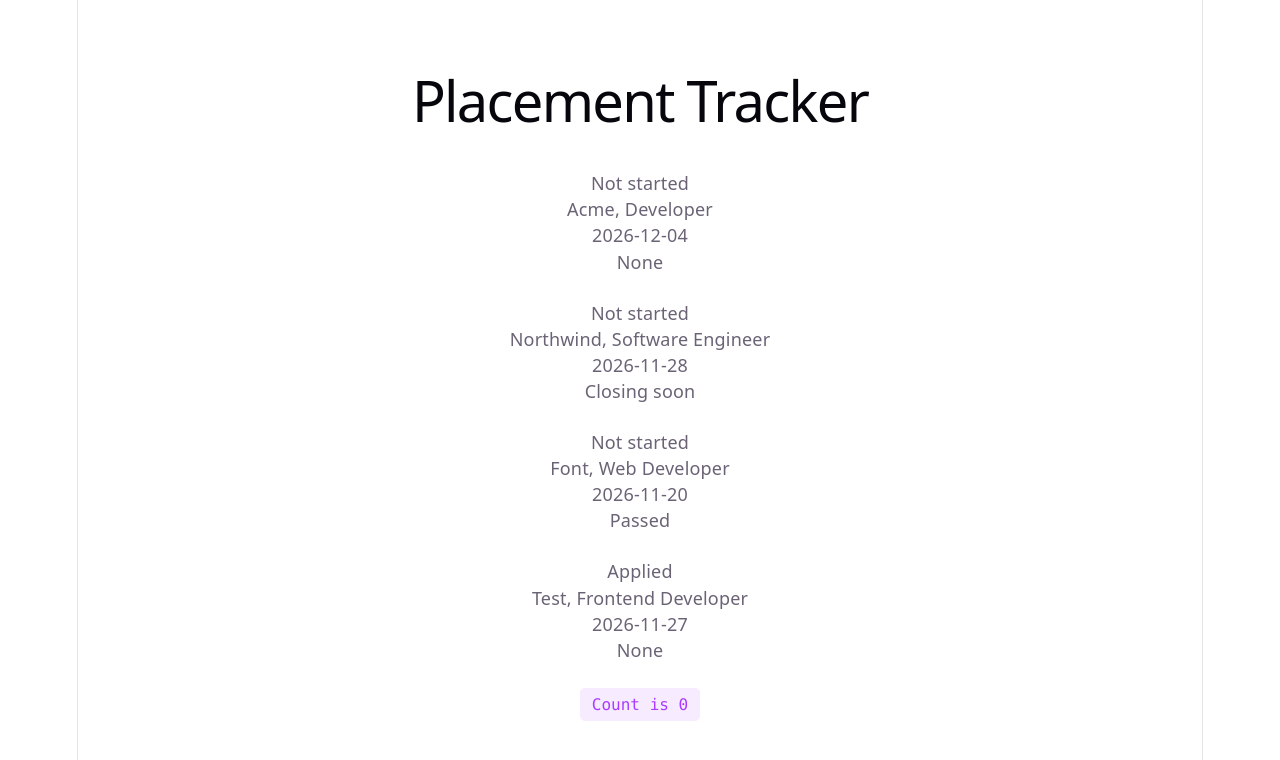
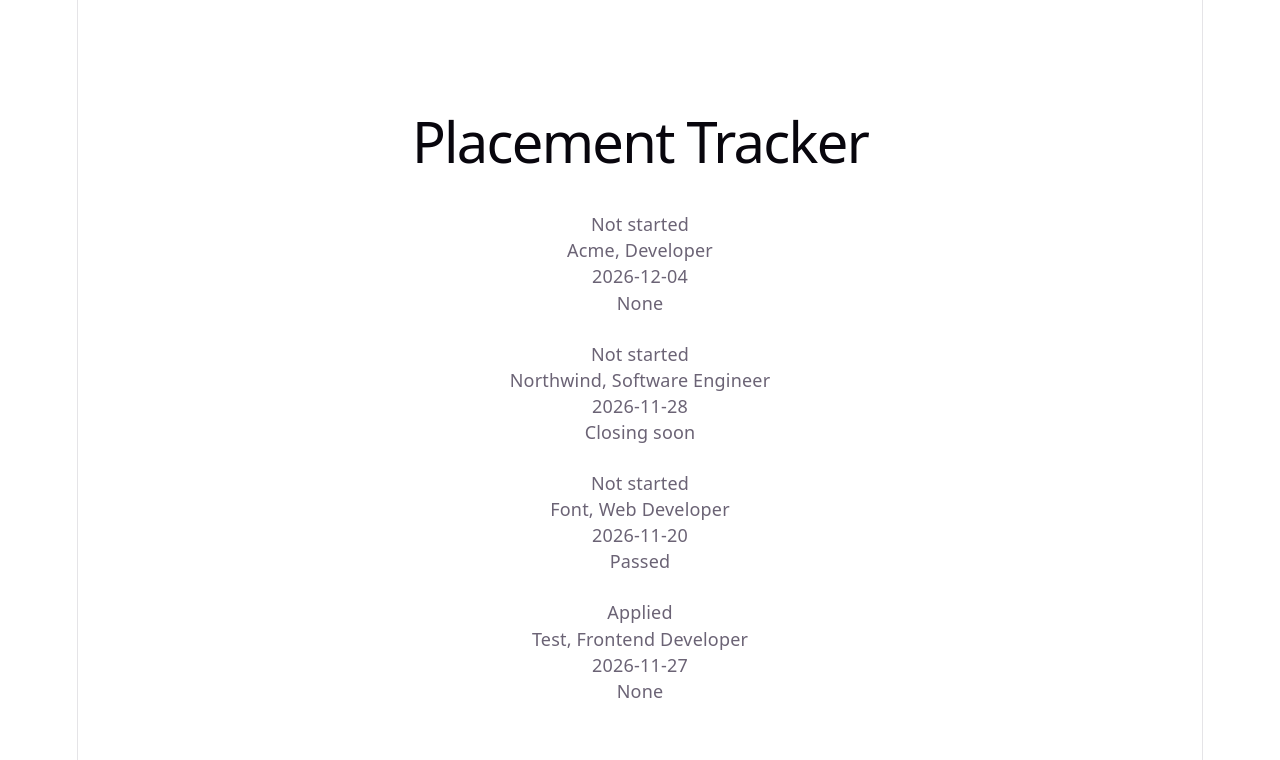
Before and after one commit to MutindaMutio/Placement-Tracker, a React (Vite) app in the folder client/: page / in a window 1280 px wide. Shown: the top 760 px of the page. Built offline with nearby package versions, Linux system fonts and the light colour scheme.

Commit message:
Remove counter button and useState from App.tsx

```diff
--- a/client/src/App.tsx
+++ b/client/src/App.tsx
@@ -1,4 +1,3 @@
-import { useState } from 'react'
 import './App.css'
 import type { Application } from './application.js'
 import { ApplicationRow } from './ApplicationRow.js'
@@ -11,8 +10,6 @@ const fakeApplications: Application[] = [
 ]
 
 function App() {
-  const [count, setCount] = useState(0)
-
   return (
     <>
       <section id="center">
@@ -22,13 +19,6 @@ function App() {
         {fakeApplications.map((application) => (
           <ApplicationRow key={application.company} application={application} today="2026-11-25" />
         ))}
-        <button
-          type="button"
-          className="counter"
-          onClick={() => setCount((count) => count + 1)}
-        >
-          Count is {count}
-        </button>
       </section>
     </>
   )
```
